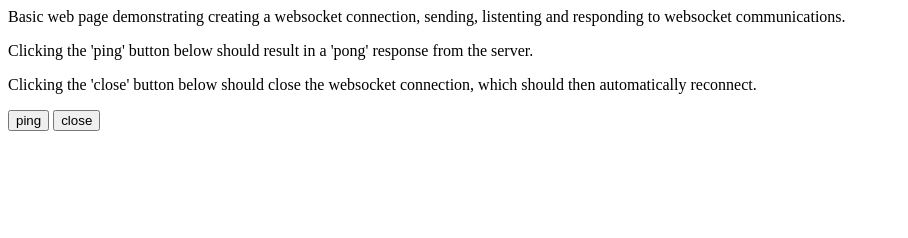
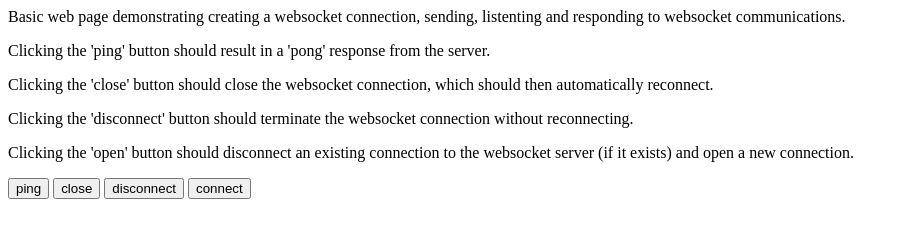
Before and after one commit to calebbergman/blog-uws-websockets, a website: page index.html in a window 1280 px wide. Shown: the whole page, without its empty margins (0-908 px from the left). Drawn offline with Linux system fonts and the light colour scheme.

Commit message:
chore: add more buttons to control websocket

```diff
--- a/index.html
+++ b/index.html
@@ -7,15 +7,23 @@
     websocket communications.
   </p>
   <p>
-    Clicking the 'ping' button below should result in a 'pong' response from the server.
+    Clicking the 'ping' button should result in a 'pong' response from the server.
   </p>
   <p>
-    Clicking the 'close' button below should close the websocket connection, which should then automatically reconnect.
+    Clicking the 'close' button should close the websocket connection, which should then automatically reconnect.
+  </p>
+  <p>
+    Clicking the 'disconnect' button should terminate the websocket connection without reconnecting.
+  </p>
+  <p>
+    Clicking the 'open' button should disconnect an existing connection to the websocket server (if it exists) and open a new connection.
   </p>
   <div>
     <div>
       <button onclick="window.ws.emit('ping', 'pong')" value="ping">ping</button>
-      <button onclick="window.ws.close()" value="ping">close</button>
+      <button onclick="window.ws.close()">close</button>
+      <button onclick="window.ws.disconnect()">disconnect</button>
+      <button onclick="connectWs()">connect</button>
     </div>
     <div id="pong-list"></div>
   </div>
@@ -35,7 +43,10 @@
     console.log('Sending ping...')
     ws.emit('ping', 'pong')
   }
-  function onClose() { console.log('Websocket connection closed!') }
+  function onClose() {
+    console.log('Websocket connection closed!')
+    pongList.innerHTML = ''
+  }
   ws.addOnOpen(onOpen)
   ws.addOnClose(onClose)
 
@@ -48,11 +59,16 @@
     pongList.appendChild(el)
   })
 
-  // Connect to websocket server
-  ws.connect('ws://localhost:9001')
-
   // Place websocket object on window to play with in console
   window.ws = ws
 </script>
 
+<script>
+  // Connect to websocket server
+  function connectWs() {
+    window.ws.connect('ws://localhost:9001')
+  }
+  document.addEventListener('DOMContentLoaded', connectWs)
+</script>
+
 </html>
```
